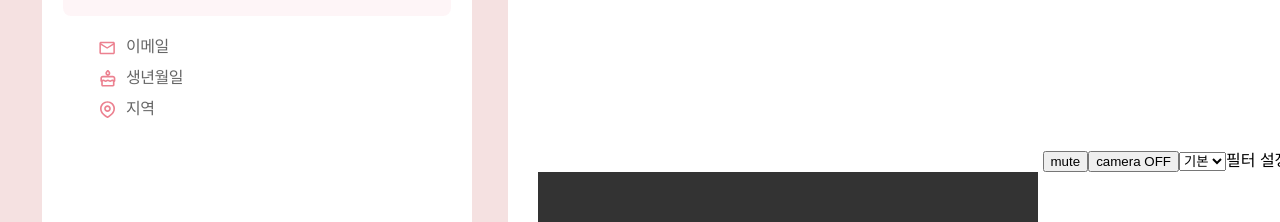
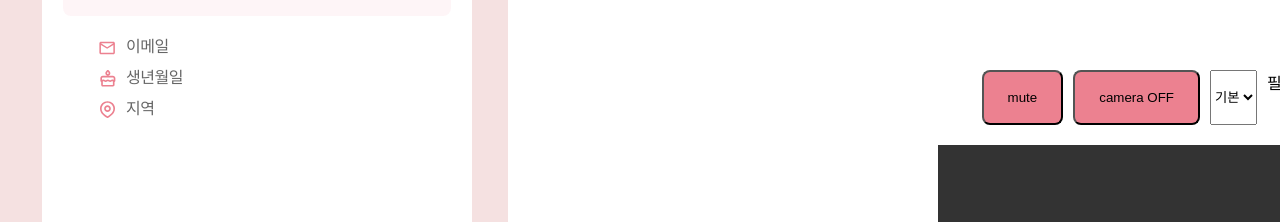
Before and after one commit to VOM-Project/React, a React (Create React App) app: page /webcam/1 in a window 1280 px wide. Shown: the part 496-718 px from the top of the page. Built offline with nearby package versions, Linux system fonts and the light colour scheme; no server answers.

Commit message:
fix: button design & webcam 화면 비율

```diff
--- a/src/components/WebCam/PeerConfig.js
+++ b/src/components/WebCam/PeerConfig.js
@@ -5,6 +5,56 @@ import styled from "styled-components";
 import Icon from "../../assets/icon-50.svg";
 import axios from "axios";
 import { useNavigate } from "react-router-dom";
+
+const Wrapper = styled.div`
+  display: flex;
+  flex-direction: column;
+  justify-content: center;
+  align-items: center;
+  gap: 20px;
+  position: relative;
+  bottom: 100px;
+  left: 400px;
+`;
+
+const ButtonWrapper = styled.div`
+  display: flex;
+  flex-direction: row;
+  gap: 10px;
+  justify-content: center;
+`;
+
+const ButtonMute = styled.button`
+  align-items: center;
+  background-color: rgba(236, 129, 144, 1);
+  border-radius: 8px;
+  box-sizing: border-box;
+  display: flex;
+  height: 55px;
+  justify-content: center;
+  /* left: 1200px; */
+  /* overflow: hidden; */
+  padding: 16px 24px;
+  /* position: absolute; */
+  /* bottom: 10px; */
+  /* top: 800px; */
+`;
+
+const ButtonCamera = styled.button`
+  align-items: center;
+  background-color: rgba(236, 129, 144, 1);
+  border-radius: 8px;
+  box-sizing: border-box;
+  display: flex;
+  height: 55px;
+  justify-content: center;
+  /* left: 1200px; */
+  /* overflow: hidden; */
+  padding: 16px 24px;
+  /* position: absolute; */
+  /* bottom: 10px; */
+  /* top: 800px; */
+`;
 
 const ButtonLeave = styled.button`
   all: unset;
@@ -16,12 +66,11 @@ const ButtonLeave = styled.button`
   gap: 10px;
   height: 55px;
   justify-content: center;
-  left: 1200px;
+  left: 800px;
   overflow: hidden;
   padding: 16px 24px;
   position: absolute;
-  bottom: 10px;
-  top: 800px;
+  top: 900px;
 `;
 
 const IconImg = styled.img`
@@ -426,7 +475,7 @@ function PeerConfig({ webcamId, connectHeaders, setRemoteMemberId }) {
   }
 
   return (
-    <div>
+    <Wrapper>
       <div>
         <video
           id="localStream"
@@ -438,12 +487,13 @@ function PeerConfig({ webcamId, connectHeaders, setRemoteMemberId }) {
         >
           내 비디오
         </video>{" "}
-        <button ref={muteBtn} onClick={onClickMuteHandler}>
+        <ButtonWrapper>
+          <ButtonMute ref={muteBtn} onClick={onClickMuteHandler}>
             mute
-        </button>
-        <button ref={cameraBtn} onClick={onClickCameraOffHandler}>
+          </ButtonMute>
+          <ButtonCamera ref={cameraBtn} onClick={onClickCameraOffHandler}>
             camera OFF
-        </button>
+          </ButtonCamera>
           <select ref={camerasSelect} onInput={onInputCameraChange}>
             <option>기본</option>
             <option ref={cameraOption} value="device" />
@@ -453,6 +503,7 @@ function PeerConfig({ webcamId, connectHeaders, setRemoteMemberId }) {
             <option value="none">None</option>
             <option value="blur">Blur</option>
           </select>
+        </ButtonWrapper>
       </div>
       <div id="remoteStreamDiv">
         <video
@@ -470,7 +521,7 @@ function PeerConfig({ webcamId, connectHeaders, setRemoteMemberId }) {
         <IconImg src={Icon} />
         <TextWrapper4>방 나가기</TextWrapper4>
       </ButtonLeave>
-    </div>
+    </Wrapper>
   );
 }
 
```
Lines whose indentation alone changed are shown as unchanged.
